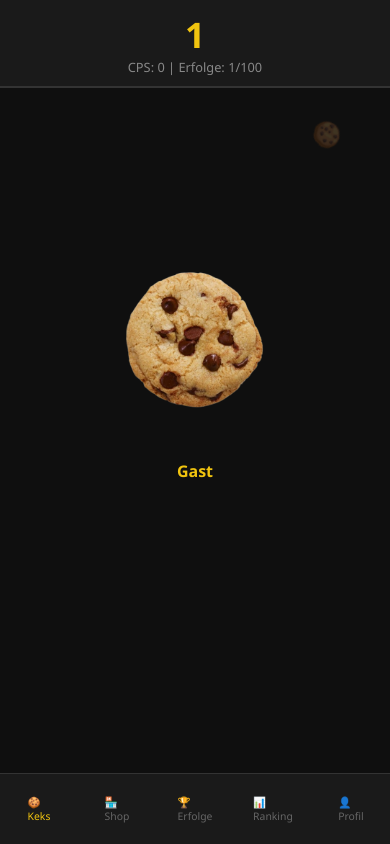
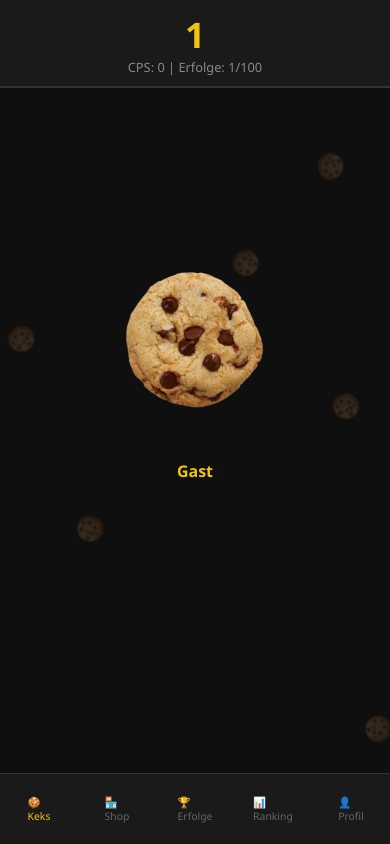
Before and after one commit to Emilheimer/CrumblClicker, an Electron app: page index.html in a window 390 px wide. Both pictures are taken after a click on the picture 195 px from the left and 354 px from the top of the page. Drawn offline with Linux system fonts and the light colour scheme; no server answers.

Commit message:
Version 3

```diff
--- a/index.html
+++ b/index.html
@@ -3,7 +3,7 @@
 <head>
     <meta charset="UTF-8">
     <meta name="viewport" content="width=device-width, initial-scale=1.0, maximum-scale=1.0, user-scalable=no">
-    <title>Crumbl Clicker</title>
+    <title>Crumbl Clicker: Legendär</title>
 
     <link rel="icon" type="image/png" href="icon.png">
     <link rel="apple-touch-icon" href="icon.png">
@@ -12,9 +12,15 @@
         :root { --primary: #f1c40f; --bg: #0f0f0f; --panel: #1a1a1a; --text: #ffffff; --accent: #3498db; --gold: #ffd700; --danger: #e74c3c; }
         body { margin: 0; font-family: 'Segoe UI', sans-serif; background: var(--bg); color: var(--text); display: flex; flex-direction: column; height: 100vh; overflow: hidden; user-select: none; }
 
-        #rain-container { position: fixed; top: 0; left: 0; width: 100%; height: 100%; pointer-events: none; z-index: 1; }
-        .rain-cookie { position: absolute; top: -50px; font-size: 24px; opacity: 0.2; animation: fall linear forwards; }
-        @keyframes fall { to { transform: translateY(110vh) rotate(360deg); } }
+        /* Hintergrund-Regen */
+        #rain-container { position: fixed; top: 0; left: 0; width: 100%; height: 100%; pointer-events: none; z-index: 1; overflow: hidden; }
+        .rain-cookie { position: absolute; top: -50px; font-size: 24px; opacity: 0.15; animation: fall linear forwards; }
+
+        /* Klick-Zahlen Popups */
+        .click-popup { position: fixed; color: var(--primary); font-weight: bold; font-size: 1.6rem; pointer-events: none; z-index: 1000; animation: floatUp 0.8s ease-out forwards; text-shadow: 2px 2px 4px rgba(0,0,0,0.8); }
+
+        @keyframes fall { 0% { transform: translateY(-50px) rotate(0deg); } 100% { transform: translateY(110vh) rotate(360deg); } }
+        @keyframes floatUp { 0% { transform: translateY(0) scale(1); opacity: 1; } 100% { transform: translateY(-120px) scale(1.2); opacity: 0; } }
 
         header { background: var(--panel); padding: 10px; text-align: center; border-bottom: 2px solid #333; z-index: 100; }
         #cookieCountDisplay { font-size: 2.2em; font-weight: bold; color: var(--primary); }
@@ -25,8 +31,8 @@
 
         #view-keks { flex-direction: column; align-items: center; justify-content: center; height: 80%; }
         #view-keks.active { display: flex; }
-        #cookie { width: 50vw; max-width: 180px; cursor: pointer; transition: transform 0.05s; z-index: 20; }
-        .klick-anim { transform: scale(0.9); }
+        #cookie { width: 50vw; max-width: 180px; cursor: pointer; transition: transform 0.05s; z-index: 20; position: relative; }
+        .klick-anim { transform: scale(0.92); }
 
         .category-title { border-left: 4px solid var(--primary); padding-left: 10px; margin: 25px 0 10px 0; color: var(--primary); font-weight: bold; font-size: 0.9rem; text-transform: uppercase; }
         .shopItem { background: #1e1e1e; padding: 12px; margin: 8px 0; border-radius: 12px; display: flex; align-items: center; border: 1px solid #333; }
@@ -37,7 +43,7 @@
         button.buy-btn { background: #e67e22; border: none; color: white; padding: 8px 12px; border-radius: 8px; font-weight: bold; cursor: pointer; }
         button:disabled { opacity: 0.3; filter: grayscale(1); }
 
-        .achievement-card { opacity: 0.2; transition: 0.3s; filter: grayscale(1); }
+        .achievement-card { opacity: 0.2; transition: 0.3s; filter: grayscale(1); border: 1px solid #333; }
         .achievement-card.unlocked { opacity: 1; border-color: var(--gold); background: rgba(255, 215, 0, 0.1); filter: grayscale(0); }
 
         .leader-card { background: #1e1e1e; padding: 12px; margin-bottom: 8px; border-radius: 12px; display: flex; align-items: center; border: 1px solid #333; }
@@ -57,9 +63,9 @@
 <div id="offlineModal">
     <div style="background: var(--panel); padding: 30px; border-radius: 20px; text-align: center; border: 2px solid var(--primary); max-width: 80%;">
         <h2 style="color: var(--primary); margin-top: 0;">Willkommen zurück!</h2>
-        <p>Deine Bäckerei war während deiner Abwesenheit aktiv (10% Rate):</p>
+        <p>Deine Helfer waren fleißig (10% Rate):</p>
         <div style="font-size: 2.2rem; color: var(--gold); margin: 20px 0; font-weight: bold;">+ <span id="offlineGainDisplay">0</span> 🍪</div>
-        <button onclick="document.getElementById('offlineModal').style.display='none'" style="width: 100%; padding: 15px; background: var(--primary); border: none; border-radius: 10px; font-weight: bold; color: black; font-size: 1rem;">Kekse einsammeln</button>
+        <button onclick="document.getElementById('offlineModal').style.display='none'" style="width: 100%; padding: 15px; background: var(--primary); border: none; border-radius: 10px; font-weight: bold; color: black; font-size: 1rem;">Einsammeln!</button>
     </div>
 </div>
 
@@ -77,18 +83,18 @@
     <div id="view-shop" class="view">
         <div class="category-title">Gebäude</div>
         <div id="buildingsContainer"></div>
-        <div class="category-title">Spezial-Upgrades</div>
+        <div class="category-title">Spezial-Forschung</div>
         <div id="specialsContainer"></div>
     </div>
 
     <div id="view-achievements" class="view">
-        <h2 style="text-align:center">Trophäenschrank</h2>
+        <h2 style="text-align:center">Ehrungen</h2>
         <div id="achievementsContainer"></div>
     </div>
 
     <div id="view-leaderboard" class="view">
         <h2 style="text-align:center">Globale Bestenliste</h2>
-        <div id="leaderboardContainer">Lade Rangliste...</div>
+        <div id="leaderboardContainer">Suche Bäcker...</div>
     </div>
 
     <div id="view-profile" class="view">
@@ -96,7 +102,7 @@
             <input type="text" id="usernameInput" placeholder="Dein Name" style="width:100%; padding:10px; margin-bottom:5px; background:#222; color:white; border:1px solid #444;">
             <input type="email" id="emailInput" placeholder="E-Mail" style="width:100%; padding:10px; margin-bottom:5px; background:#222; color:white; border:1px solid #444;">
             <input type="password" id="passwordInput" placeholder="Passwort" style="width:100%; padding:10px; margin-bottom:10px; background:#222; color:white; border:1px solid #444;">
-            <button id="auth-btn" style="width:100%; padding:12px; background:var(--primary); border:none; border-radius:8px; font-weight:bold;">Login / Erstellen</button>
+            <button id="auth-btn" style="width:100%; padding:12px; background:var(--primary); border:none; border-radius:8px; font-weight:bold;">Account nutzen</button>
         </div>
         <div id="user-info" style="display:none; text-align:center;">
             <h2 id="display-name">Spieler</h2>
@@ -105,7 +111,7 @@
                 <input type="checkbox" id="offlineToggle" checked style="width:20px; height:20px;">
             </div>
             <button id="logout-btn" style="width:100%; padding:10px; background:#444; color:white; border:none; border-radius:8px; margin-bottom:10px;">Ausloggen</button>
-            <button id="reset-btn" style="width:100%; padding:10px; background:var(--danger); color:white; border:none; border-radius:8px; font-weight:bold;">Spielstand löschen</button>
+            <button id="reset-btn" style="width:100%; padding:10px; background:var(--danger); color:white; border:none; border-radius:8px; font-weight:bold;">Alles löschen</button>
         </div>
     </div>
 </div>
@@ -144,52 +150,49 @@
     function playSnd(s) { s.currentTime = 0; s.play().catch(()=>{}); }
 
     const buildings = {
-        click: { name: "Klick-Training", kosten: 50, base: 50, cpc: 1, anzahl: 0, emoji: "💪" },
-        cursor: { name: "Cursor", kosten: 15, base: 15, cps: 0.5, anzahl: 0, emoji: "🖱️" },
-        oma: { name: "Oma", kosten: 100, base: 100, cps: 4, anzahl: 0, emoji: "👵" },
-        farm: { name: "Farm", kosten: 1100, base: 1100, cps: 15, anzahl: 0, emoji: "🚜" },
-        mine: { name: "Mine", kosten: 12000, base: 12000, cps: 50, anzahl: 0, emoji: "⛏️" },
-        fabrik: { name: "Fabrik", kosten: 130000, base: 130000, cps: 260, anzahl: 0, emoji: "🏭" },
-        bank: { name: "Bank", kosten: 1400000, base: 1400000, cps: 1400, anzahl: 0, emoji: "🏦" },
-        tempel: { name: "Tempel", kosten: 20000000, base: 20000000, cps: 7800, anzahl: 0, emoji: "🕍" },
+        click: { name: "Klick-Muskeln", kosten: 50, base: 50, cpc: 1, anzahl: 0, emoji: "💪" },
+        cursor: { name: "Auto-Finger", kosten: 15, base: 15, cps: 0.5, anzahl: 0, emoji: "🖱️" },
+        oma: { name: "Oma-Armee", kosten: 100, base: 100, cps: 4, anzahl: 0, emoji: "👵" },
+        farm: { name: "Keks-Plantage", kosten: 1100, base: 1100, cps: 15, anzahl: 0, emoji: "🚜" },
+        mine: { name: "Schoko-Mine", kosten: 12000, base: 12000, cps: 50, anzahl: 0, emoji: "⛏️" },
+        fabrik: { name: "Teig-Fabrik", kosten: 130000, base: 130000, cps: 260, anzahl: 0, emoji: "🏭" },
+        bank: { name: "Keks-Börse", kosten: 1400000, base: 1400000, cps: 1400, anzahl: 0, emoji: "🏦" },
+        tempel: { name: "Kult-Altar", kosten: 20000000, base: 20000000, cps: 7800, anzahl: 0, emoji: "🕍" },
         wizard: { name: "Zauberturm", kosten: 330000000, base: 330000000, cps: 44000, anzahl: 0, emoji: "🧙" },
-        portal: { name: "Portal", kosten: 5000000000, base: 5000000000, cps: 250000, anzahl: 0, emoji: "🌀" },
-        zeit: { name: "Zeitmaschine", kosten: 75000000000, base: 75000000000, cps: 1600000, anzahl: 0, emoji: "⏳" },
+        portal: { name: "Wurmloch", kosten: 5000000000, base: 5000000000, cps: 250000, anzahl: 0, emoji: "🌀" },
+        zeit: { name: "Delorean", kosten: 75000000000, base: 75000000000, cps: 1600000, anzahl: 0, emoji: "⏳" },
         gott: { name: "Keks-Gott", kosten: 999999999999, base: 999999999999, cps: 10000000, anzahl: 0, emoji: "✨" }
     };
 
     const specials = {
-        s1: { name: "Glücksklee", kosten: 5000, mult: 0.2, emoji: "🍀" },
-        s2: { name: "Zuckerguss", kosten: 25000, mult: 0.3, emoji: "🧁" },
-        s3: { name: "Milchglas", kosten: 100000, mult: 0.5, emoji: "🥛" },
-        s4: { name: "Goldener Ofen", kosten: 500000, mult: 1.0, emoji: "🔥" },
-        s5: { name: "Schoko-Chip", kosten: 2000000, mult: 1.5, emoji: "🍫" },
-        s6: { name: "Teig-Rolle", kosten: 10000000, mult: 2.0, emoji: "🥖" },
-        s7: { name: "Meister-Bäcker", kosten: 50000000, mult: 2.5, emoji: "👨‍🍳" },
-        s8: { name: "Backstube Deluxe", kosten: 250000000, mult: 3.0, emoji: "🏠" },
-        s9: { name: "Keks-Planeten", kosten: 1000000000, mult: 4.0, emoji: "🌍" },
-        s10: { name: "Sternen-Staub", kosten: 5000000000, mult: 5.0, emoji: "⭐" },
-        s11: { name: "Super-Nova", kosten: 25000000000, mult: 7.0, emoji: "💥" },
-        s12: { name: "Dimensions-Teig", kosten: 100000000000, mult: 10.0, emoji: "🔮" },
-        s13: { name: "Götter-Rezept", kosten: 500000000000, mult: 15.0, emoji: "📜" },
-        s14: { name: "Unendlichkeit", kosten: 2000000000000, mult: 25.0, emoji: "♾️" },
-        s15: { name: "Keks-Multiversum", kosten: 10000000000000, mult: 50.0, emoji: "🌌" }
+        s1: { name: "Glücks-Hefe", kosten: 5000, mult: 0.2, emoji: "🍀" },
+        s2: { name: "Zuckerschock", kosten: 25000, mult: 0.3, emoji: "🧁" },
+        s3: { name: "Doppel-Füllung", kosten: 100000, mult: 0.5, emoji: "🥛" },
+        s4: { name: "Turbo-Ofen", kosten: 500000, mult: 1.0, emoji: "🔥" },
+        s5: { name: "Nanoroboter", kosten: 2000000, mult: 1.5, emoji: "🍫" },
+        s6: { name: "Goldene Walze", kosten: 10000000, mult: 2.0, emoji: "🥖" },
+        s7: { name: "Meister-Rezept", kosten: 50000000, mult: 2.5, emoji: "👨‍🍳" },
+        s8: { name: "Keks-Cloud", kosten: 250000000, mult: 3.0, emoji: "☁️" },
+        s9: { name: "Alien-Technik", kosten: 1000000000, mult: 4.0, emoji: "🌍" },
+        s10: { name: "Urknall-Teig", kosten: 5000000000, mult: 5.0, emoji: "⭐" }
     };
 
+    // LUSTIGE ACHIEVEMENTS
     const achData = [
-        { id: 1, type: 'cookies', target: 1, title: "Erster Krümel", desc: "Es fängt an...", icon: "🍪" },
-        { id: 2, type: 'build', b: 'click', target: 10, title: "Muskelkater", desc: "Deine Finger sind aus Stahl.", icon: "💪" },
-        { id: 3, type: 'build', b: 'oma', target: 1, title: "Enkeltrick", desc: "Oma ist rekrutiert.", icon: "👵" },
-        { id: 4, type: 'build', b: 'oma', target: 25, title: "Oma-Mafia", desc: "Sie kontrollieren alles.", icon: "🕶️" },
-        { id: 5, type: 'cookies', target: 100000, title: "Schwarzmarkt", desc: "Teig unter dem Ladentisch.", icon: "💰" },
-        { id: 6, type: 'build', b: 'mine', target: 5, title: "Schoko-Rausch", desc: "Tief im Untergrund.", icon: "⛏️" },
-        { id: 7, type: 'build', b: 'fabrik', target: 1, title: "Umweltverschmutzer", desc: "Viel Rauch um Kekse.", icon: "🏭" },
-        { id: 8, type: 'build', b: 'bank', target: 10, title: "Keks-Kapitalist", desc: "Geld regiert die Bäckerei.", icon: "🏦" },
-        { id: 9, type: 'cookies', target: 10000000, title: "Teig-Millionär", desc: "Du bist reich!", icon: "🤑" },
-        { id: 10, type: 'build', b: 'portal', target: 1, title: "Dimensions-Hopper", desc: "Kekse aus dem All.", icon: "🌀" }
+        { id: 1, type: 'cookies', target: 1, title: "Frisch gebacken", desc: "Dein allererster Krümel.", icon: "👶" },
+        { id: 2, type: 'cookies', target: 1000, title: "Keks-Messie", desc: "Du hortest Dinge...", icon: "🧺" },
+        { id: 3, type: 'build', b: 'oma', target: 1, title: "Enkel des Jahres", desc: "Oma ist jetzt angestellt.", icon: "👵" },
+        { id: 4, type: 'build', b: 'oma', target: 50, title: "Oma-Kartell", desc: "Sie kontrollieren den Schwarzmarkt.", icon: "🕶️" },
+        { id: 5, type: 'cookies', target: 1000000, title: "Zucker-Koma", desc: "Eine Million Kekse im Blut.", icon: "💉" },
+        { id: 6, type: 'build', b: 'mine', target: 10, title: "Deep Space Bake", desc: "Zu tief gegraben.", icon: "⛏️" },
+        { id: 7, type: 'build', b: 'fabrik', target: 5, title: "Smog-Bäcker", desc: "Die Luft schmeckt nach Schoko.", icon: "🏭" },
+        { id: 8, type: 'cookies', target: 1000000000, title: "Illuminati-Teig", desc: "Du gehörst zur Elite.", icon: "👁️" },
+        { id: 9, type: 'build', b: 'portal', target: 1, title: "Vorsicht, Wurm!", desc: "Kekse aus der 5. Dimension.", icon: "🌀" },
+        { id: 10, type: 'cookies', target: 1e12, title: "Keks-Singularität", desc: "Das Universum kollabiert vor Süße.", icon: "🕳️" }
     ];
+    // Restliche füllen für 100 Stück
     for(let i=11; i<=100; i++) {
-        achData.push({ id: i, type: 'cookies', target: Math.floor(50000 * Math.pow(i, 4)), title: `Imperium Stufe ${i-10}`, desc: `Sammle Unmengen an Keksen.`, icon: "🔥" });
+        achData.push({ id: i, type: 'cookies', target: Math.floor(50000 * Math.pow(i, 4.3)), title: `Keks-Wahnsinn Stufe ${i}`, desc: "Einfach immer weiter...", icon: "🔥" });
     }
 
     function formatNum(n) {
@@ -204,7 +207,6 @@
 
     window.renderShop = () => {
         const bc = document.getElementById('buildingsContainer'), sc = document.getElementById('specialsContainer');
-        if(!bc || !sc) return;
         bc.innerHTML = ""; sc.innerHTML = "";
         for(let id in buildings) {
             let b = buildings[id];
@@ -217,8 +219,7 @@
     };
 
     window.renderAchs = () => {
-        const ac = document.getElementById('achievementsContainer'); if(!ac) return;
-        ac.innerHTML = "";
+        const ac = document.getElementById('achievementsContainer'); ac.innerHTML = "";
         achData.forEach(a => {
             let done = unlockedAchs.includes(a.id);
             ac.innerHTML += `<div class="shopItem achievement-card ${done?'unlocked':''}"><span>${a.icon}</span><div class="item-info"><b>${a.title}</b><span>${a.desc}</span></div></div>`;
@@ -234,12 +235,22 @@
         let s = specials[id]; if(cookies >= s.kosten) { playSnd(clickSound); cookies -= s.kosten; multiplier += s.mult; s.kosten *= 10; renderShop(); updateUI(); saveGame(); }
     };
 
-    document.getElementById('cookie').onclick = () => {
+    // KLICK MIT POPUPS
+    document.getElementById('cookie').addEventListener('click', (e) => {
         playSnd(clickSound);
         let gain = (1 + buildings.click.anzahl * buildings.click.cpc) * multiplier;
         cookies += gain; totalEver += gain; updateUI(); checkAchs();
-        document.getElementById('cookie').classList.add('klick-anim'); setTimeout(() => document.getElementById('cookie').classList.remove('klick-anim'), 50);
-    };
+
+        const pop = document.createElement('div');
+        pop.className = 'click-popup';
+        pop.innerText = `+${formatNum(gain)}`;
+        pop.style.left = `${e.clientX}px`; pop.style.top = `${e.clientY}px`;
+        document.body.appendChild(pop);
+        setTimeout(() => pop.remove(), 800);
+
+        document.getElementById('cookie').classList.add('klick-anim');
+        setTimeout(() => document.getElementById('cookie').classList.remove('klick-anim'), 50);
+    });
 
     function updateUI() {
         document.getElementById('cookieCountDisplay').innerText = formatNum(cookies);
@@ -259,8 +270,8 @@
 
     function saveGame() {
         const data = { cookies, totalEver, multiplier, bData: Object.fromEntries(Object.entries(buildings).map(([k,v])=>[k,v.anzahl])), achs: unlockedAchs, offlineActive, lastSave: Date.now() };
-        localStorage.setItem('crumbl_save_v3', JSON.stringify(data));
-        if(currentUser) setDoc(doc(db, "users", currentUser.uid), data, { merge: true });
+        localStorage.setItem('crumbl_v6_save', JSON.stringify(data));
+        if(currentUser) setDoc(doc(db, "users", currentUser.uid), { ...data, username: document.getElementById('display-name').innerText }, { merge: true });
     }
 
     async function loadData(d) {
@@ -269,14 +280,13 @@
         unlockedAchs = d.achs || []; offlineActive = d.offlineActive !== undefined ? d.offlineActive : true;
         if(d.bData) for(let k in d.bData) if(buildings[k]) { buildings[k].anzahl = d.bData[k]; buildings[k].kosten = Math.floor(buildings[k].base * Math.pow(1.15, buildings[k].anzahl)); }
 
-        // 10% Offline-Logik
         if(offlineActive && d.lastSave) {
             let seconds = Math.floor((Date.now() - d.lastSave) / 1000);
-            if(seconds > 30) {
-                let offlineGain = seconds * (getCps() * 0.10); // 10% Rate
-                if(offlineGain > 1) {
-                    cookies += offlineGain; totalEver += offlineGain;
-                    document.getElementById('offlineGainDisplay').innerText = formatNum(offlineGain);
+            if(seconds > 20) {
+                let gain = seconds * (getCps() * 0.10);
+                if(gain > 1) {
+                    cookies += gain; totalEver += gain;
+                    document.getElementById('offlineGainDisplay').innerText = formatNum(gain);
                     document.getElementById('offlineModal').style.display = 'flex';
                 }
             }
@@ -290,10 +300,10 @@
             const snap = await getDoc(doc(db, "users", user.uid));
             if(snap.exists()) {
                 loadData(snap.data());
-                document.getElementById('display-name').innerText = snap.data().username || "Spieler";
-                document.getElementById('name-display-main').innerText = snap.data().username || "Spieler";
+                document.getElementById('display-name').innerText = snap.data().username || "Bäcker";
+                document.getElementById('name-display-main').innerText = snap.data().username || "Bäcker";
             } else {
-                const local = localStorage.getItem('crumbl_save_v3');
+                const local = localStorage.getItem('crumbl_v6_save');
                 if(local) loadData(JSON.parse(local));
             }
             document.getElementById('auth-section').style.display = 'none'; document.getElementById('user-info').style.display = 'block';
@@ -303,31 +313,47 @@
     document.getElementById('auth-btn').onclick = async () => {
         const e = document.getElementById('emailInput').value, p = document.getElementById('passwordInput').value, u = document.getElementById('usernameInput').value;
         const res = await signInWithEmailAndPassword(auth, e, p).catch(() => createUserWithEmailAndPassword(auth, e, p));
-        if(res.user && u) await setDoc(doc(db, "users", res.user.uid), { username: u, totalEver: 0 }, { merge: true });
+        if(res.user && u) await setDoc(doc(db, "users", res.user.uid), { username: u, totalEver: totalEver || 0 }, { merge: true });
     };
 
-    document.getElementById('logout-btn').onclick = () => { localStorage.removeItem('crumbl_save_v3'); signOut(auth).then(() => location.reload()); };
-    document.getElementById('reset-btn').onclick = async () => { if(confirm("Alles löschen?")) { localStorage.clear(); if(currentUser) await setDoc(doc(db, "users", currentUser.uid), { cookies: 0, totalEver: 0, bData: {}, achs: [] }); location.reload(); } };
-    document.getElementById('offlineToggle').onchange = (e) => { offlineActive = e.target.checked; saveGame(); };
+    document.getElementById('logout-btn').onclick = () => { signOut(auth).then(() => location.reload()); };
+    document.getElementById('reset-btn').onclick = () => { if(confirm("Spielstand löschen?")) { localStorage.clear(); location.reload(); } };
 
-    // Vereinfachte Bestenliste-Logik (Sortiert nach totalEver)
+    // Ranking Snapshot (nach totalEver sortiert)
     onSnapshot(query(collection(db, "users"), orderBy("totalEver", "desc"), limit(10)), (snap) => {
         let h = ""; let i = 1;
         snap.forEach(d => {
             let data = d.data();
-            h += `<div class="leader-card"><div class="rank-badge">#${i++}</div><div style="flex-grow:1"><b>${data.username || 'Gast'}</b><br><small>🍪 ${formatNum(data.totalEver || 0)}</small></div><div style="color:var(--gold); text-align:right">🏆 ${data.achs ? data.achs.length : 0}</div></div>`;
+            h += `<div class="leader-card"><div class="rank-badge">#${i++}</div><div style="flex-grow:1"><b>${data.username || 'Gast'}</b><br><small>🍪 ${formatNum(data.totalEver || 0)}</small></div><div>🏆 ${data.achs ? data.achs.length : 0}</div></div>`;
         });
-        document.getElementById('leaderboardContainer').innerHTML = h || "Noch keine Spieler.";
-    }, (error) => {
-        document.getElementById('leaderboardContainer').innerHTML = "Fehler beim Laden.";
-        console.error(error);
+        document.getElementById('leaderboardContainer').innerHTML = h || "Keine Spieler gefunden.";
     });
 
-    setInterval(saveGame, 15000);
+    setInterval(saveGame, 20000);
     setInterval(() => { cookies += getCps() / 10; totalEver += getCps() / 10; updateUI(); }, 100);
-    setInterval(() => { if(Math.random() < 0.2) { const rc = document.getElementById('rain-container'); const c = document.createElement('div'); c.className = 'rain-cookie'; c.innerText = '🍪'; c.style.left = Math.random() * 100 + 'vw'; let d = Math.random() * 3 + 2; c.style.animationDuration = d + 's'; rc.appendChild(c); setTimeout(() => c.remove(), d * 1000); } }, 800);
 
-    document.querySelectorAll('.nav-btn').forEach(btn => { btn.onclick = () => { document.querySelectorAll('.view').forEach(v => v.classList.remove('active')); document.getElementById(btn.dataset.view).classList.add('active'); document.querySelectorAll('.nav-btn').forEach(n => n.classList.remove('active')); btn.classList.add('active'); if(btn.dataset.view === 'view-shop') renderShop(); if(btn.dataset.view === 'view-achievements') renderAchs(); }; });
+    // Hintergrund-Effekt
+    setInterval(() => {
+        const rc = document.getElementById('rain-container');
+        const c = document.createElement('div');
+        c.className = 'rain-cookie'; c.innerText = '🍪';
+        c.style.left = Math.random() * 100 + 'vw';
+        let dur = Math.random() * 4 + 4;
+        c.style.animationDuration = dur + 's';
+        rc.appendChild(c); setTimeout(() => c.remove(), dur * 1000);
+    }, 700);
+
+    document.querySelectorAll('.nav-btn').forEach(btn => {
+        btn.onclick = () => {
+            document.querySelectorAll('.view').forEach(v => v.classList.remove('active'));
+            document.getElementById(btn.dataset.view).classList.add('active');
+            document.querySelectorAll('.nav-btn').forEach(n => n.classList.remove('active'));
+            btn.classList.add('active');
+            if(btn.dataset.view === 'view-shop') renderShop();
+            if(btn.dataset.view === 'view-achievements') renderAchs();
+        };
+    });
+
     renderShop(); renderAchs();
 </script>
 </body>
```
